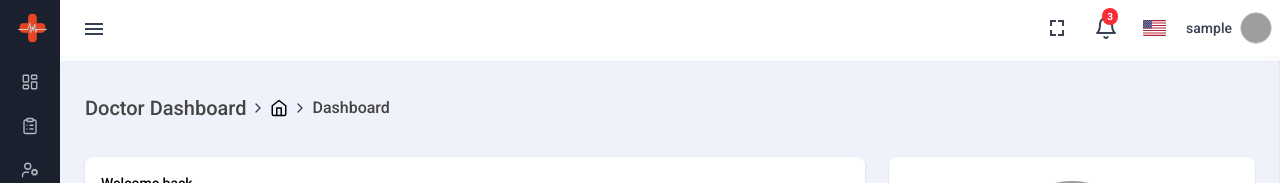
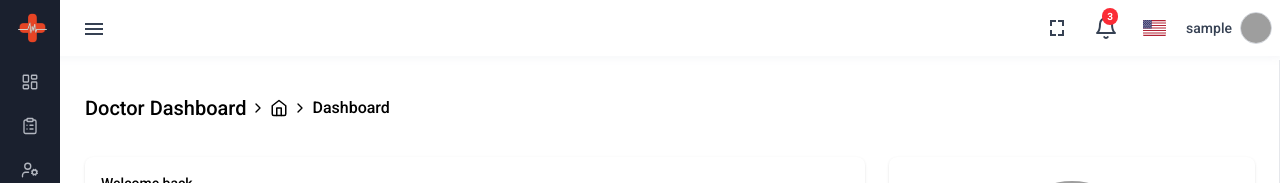
Before and after one commit to irfanshah35/Hospital-System, a Next.js app: page /doctor-dashboard in a window 1280 px wide. Shown: the top 183 px of the page. Built offline with nearby package versions, Linux system fonts and the light colour scheme; sample sign-in values are in the browser's storage; grey boxes are pictures that could not be loaded.

Commit message:
fix: remove background color from dashboard components for consistency

```diff
--- a/src/app/doctor-dashboard/page.tsx
+++ b/src/app/doctor-dashboard/page.tsx
@@ -10,7 +10,7 @@ export default function DoctorDashboard() {
   const [isCollapsed, setIsCollapsed] = useState(true);
 
   return (
-    <div className="flex flex-col min-h-screen bg-gray-50">
+    <div className="flex flex-col min-h-screen">
      <DoctorDashboardSection/>
             <DoctorAppointmentsSection/>
             <UpcomingSurgeries/>
--- a/src/app/patient-dashboard/page.tsx
+++ b/src/app/patient-dashboard/page.tsx
@@ -10,7 +10,7 @@ export default function PatientDashboard() {
   const [isCollapsed, setIsCollapsed] = useState(true);
 
   return (
-    <div className="flex flex-col min-h-screen bg-gray-50">
+    <div className="flex flex-col min-h-screen">
       <PatientWelcomeSection />
       <PatientStatsCards/>
             <PatientAppointmentsReports/>
--- a/src/components/DoctorAppointmentsSection/index.tsx
+++ b/src/components/DoctorAppointmentsSection/index.tsx
@@ -1,7 +1,10 @@
 import React from "react";
 import { FileText } from "lucide-react";
+import { useThemeStore } from "@/store/store";
 
 export default function DoctorAppointmentsSection() {
+
+  const { websiteTheme } = useThemeStore();
   const taskHours = [
     { name: "Patient Diagnosis", completed: 33, color: "bg-red-500" },
     { name: "Surgical Procedure", completed: 25, color: "bg-blue-500" },
@@ -175,7 +178,8 @@ export default function DoctorAppointmentsSection() {
   const expectedHours = 10000;
 
   return (
-    <div className="min-h-screen bg-gradient-to-br from-gray-50 to-blue-50 p-6">
+    <div className={`min-h-screen p-6 ${websiteTheme === 'dark' ? 'dark-theme  !text-[#96A2B4]' : 'light-theme'}`}
+    style={{ backgroundColor: 'var(--background)', color: 'var(--text-primary)' }}>
       {/* Top Three Cards */}
       <div className="max-w-7xl mx-auto grid grid-cols-1 lg:grid-cols-3 gap-4 mb-4">
         {/* Task Hours Card */}
@@ -264,7 +268,7 @@ export default function DoctorAppointmentsSection() {
 
         {/* Emergency Cases Card */}
         <div className="bg-white rounded-2xl shadow-lg overflow-hidden relative">
-          <div className="bg-gradient-to-r from-red-50 to-orange-50 flex justify-between items-center p-5 border-b border-red-100">
+          <div className=" flex justify-between items-center p-5 border-b border-red-100">
             <div className="flex items-center gap-2">
               <div className="w-7 h-7 bg-red-500 rounded-lg flex items-center justify-center">
                 <svg
--- a/src/components/PatientAppointmentsReports/index.tsx
+++ b/src/components/PatientAppointmentsReports/index.tsx
@@ -30,7 +30,7 @@ export default function PatientAppointmentsReports() {
   const appointments = activeTab === 'upcoming' ? upcomingAppointments : pastAppointments;
 
   return (
-    <div className="min-h-screen bg-gradient-to-br from-gray-50 to-blue-50 p-6">
+    <div className="min-h-screen  p-6">
       <div className="max-w-7xl mx-auto grid grid-cols-1 lg:grid-cols-3 gap-6">
         {/* Appointments Section */}
         <div className="lg:col-span-2 bg-white rounded-2xl shadow-lg p-6 h-[700px] flex flex-col">
--- a/src/components/Stats-cards/index.tsx
+++ b/src/components/Stats-cards/index.tsx
@@ -4,10 +4,13 @@ import { User, Scissors, UserPlus, DollarSign, Home, CalendarDays } from "lucide
 import dynamic from "next/dynamic";
 import { ApexOptions } from "apexcharts";
 import Link from "next/link";
+import { useThemeStore } from "@/store/store";
+
 
 const Chart = dynamic(() => import("react-apexcharts"), { ssr: false });
 
 const StatsCard = () => {
+  const { websiteTheme } = useThemeStore();
   const stats = [
     {
       title: "Appointments",
@@ -47,6 +50,7 @@ const StatsCard = () => {
   };
 
   const getChartOptions = (color: string): ApexOptions => ({
+
     chart: {
       type: "area",
       height: 80,
@@ -139,23 +143,23 @@ const StatsCard = () => {
 
   return (
     <div>
-      <div className="flex items-center justify-between bg-[#f5f7fb] px-6 py-3 mt-8">
-        <div className="flex items-center space-x-2 text-gray-700">
-          <h1 className="text-lg font-semibold text-gray-900">Dashboard</h1>
-          <span className="text-gray-500">›</span>
+      <div className={`flex items-center justify-between  px-6 py-3 mt-8 ${websiteTheme === 'dark' ? 'text-[#96A2B4]' : 'light-theme'}`}>
+        <div className="flex items-center space-x-2 ">
+          <h1 className="text-lg font-semibold ">Dashboard</h1>
+          <span className="">›</span>
           <Home size={18} className="text-gray-500" />
-          <span className="text-gray-500">›</span>
-          <span className="text-gray-600">Dashboard</span>
+          <span className="">›</span>
+          <span className="">Dashboard</span>
         </div>
 
-        <div className="flex items-center space-x-6 text-blue-600 font-medium">
+        <div className="flex items-center space-x-6 font-medium">
           <Link href="/add-patient" className="flex items-center space-x-1 hover:text-blue-800 transition">
             <UserPlus size={18} />
-            <span>Add Patient</span>
+            <span className="text-blue-600">Add Patient</span>
           </Link>
           <Link href="/appointment/appointment-calendar" className="flex items-center space-x-1 hover:text-blue-800 transition cursor-pointer">
             <CalendarDays size={18} />
-            <span>Appointment</span>
+            <span className="text-blue-600">Appointment</span>
           </Link>
         </div>
       </div>
--- a/src/components/UpcomingSurgeries/index.tsx
+++ b/src/components/UpcomingSurgeries/index.tsx
@@ -175,7 +175,8 @@ export default function UpcomingSurgeries() {
   const maxPatients = 120;
 
   return (
-    <div className="min-h-screen bg-gradient-to-br from-gray-50 to-blue-50 p-6">
+    <div className={`min-h-screen  p-6`}
+    style={{ backgroundColor: 'var(--background)', color: 'var(--text-primary)' }}>
       {/* Top Three Cards */}
       <div className="max-w-7xl mx-auto grid grid-cols-1 lg:grid-cols-3 gap-4 mb-4">
         {/* Todo List Card */}
--- a/src/components/appointments/index.tsx
+++ b/src/components/appointments/index.tsx
@@ -18,7 +18,7 @@ export default function Appointments() {
   }, []);
 
   return (
-    <div className="grid grid-cols-1 md:grid-cols-3 gap-6 bg-gray-50 p-6 rounded-xl shadow-sm">
+    <div className={`grid grid-cols-1 md:grid-cols-3 gap-6 p-6 rounded-xl shadow-sm `}>
       <div className="bg-white rounded-xl shadow p-6">
         <h2 className="text-lg font-semibold mb-4">Patient Chart</h2>
         <div className="flex justify-center gap-8 text-sm text-gray-500 mb-6">
--- a/src/components/dashboard-records/index.tsx
+++ b/src/components/dashboard-records/index.tsx
@@ -46,7 +46,7 @@ export default function DashboardRecords() {
   };
 
   return (
-    <div className="min-h-screen bg-gradient-to-br from-gray-50 to-blue-50 p-6">
+    <div className="min-h-screen p-6">
       <div className="max-w-7xl mx-auto grid grid-cols-1 lg:grid-cols-3 gap-6">
         {/* Appointments Section */}
         <div className="lg:col-span-2 bg-white rounded-2xl shadow-lg p-6 h-[700px] overflow-y-auto flex flex-col">
--- a/src/components/doctor-dashboard-section/index.tsx
+++ b/src/components/doctor-dashboard-section/index.tsx
@@ -1,4 +1,5 @@
 "use client"
+import { useThemeStore } from '@/store/store';
 import { CalendarDays, ChevronRight, Clock4, DollarSign, MoreVertical, TrendingUp } from 'lucide-react'
 import React from 'react'
 import {
@@ -45,6 +46,8 @@ const COLORS = ["#007aff", "#34c759", "#ff3b30"];
 
 export default function DoctorDashboardSection() {
 
+    const { websiteTheme } = useThemeStore();
+
     const surveyData = [
         { date: "00:00", newPatients: 52, oldPatients: 32 },
         { date: "01:00", newPatients: 48, oldPatients: 30 },
@@ -77,17 +80,18 @@ export default function DoctorDashboardSection() {
     };
     return (
         <>
-            <div className='pt-[20px] pl-[25px] bg-[#EFF2FA]'>
+            <div className={`pt-[20px] pl-[25px] ${websiteTheme === 'dark' ? 'dark-theme  !text-[#96A2B4]' : 'light-theme'}`}
+            style={{ backgroundColor: 'var(--background)', color: 'var(--text-primary)' }}>
                 <div className="block-header flex items-center justify-between mt-3 mb-3">
                     <div className="w-full">
-                        <ul className="flex flex-wrap items-center gap-1 text-gray-700">
+                        <ul className="flex flex-wrap items-center gap-1 ">
                             <li>
-                                <h4 className="text-[20px] font-medium text-[#444]">Doctor Dashboard</h4>
+                                <h4 className="text-[20px] font-medium ">Doctor Dashboard</h4>
                             </li>
-                            <li className="flex flex-wrap items-center gap-2 text-gray-700">
+                            <li className="flex flex-wrap items-center gap-2">
                                 <ChevronRight className='h-[16ox] w-[16px] font-bold' />
                             </li>
-                            <li className="flex items-center text-sm text-gray-500">
+                            <li className="flex items-center text-sm">
                                 <a className="flex items-center hover:text-gray-800 transition-colors">
                                     <svg
                                         xmlns="http://www.w3.org/2000/svg"
@@ -105,10 +109,10 @@ export default function DoctorDashboardSection() {
 
                                 </a>
                             </li>
-                            <li className="flex flex-wrap items-center gap-2 text-gray-700">
-                                <ChevronRight className='h-[16ox] w-[16px] font-bold' />
+                            <li className="flex flex-wrap items-center gap-2 ">
+                                <ChevronRight className='h-[16px] w-[16px] font-bold' />
                             </li>
-                            <li className=" text-[#444] font-medium">Dashboard</li>
+                            <li className=" font-medium">Dashboard</li>
                         </ul>
                     </div>
                 </div>
```
